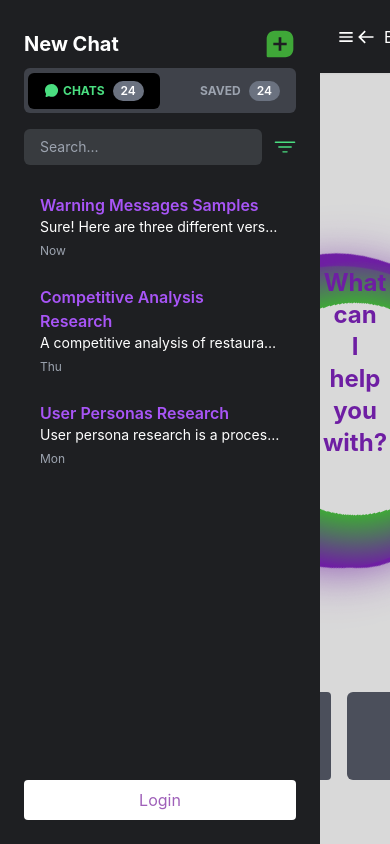
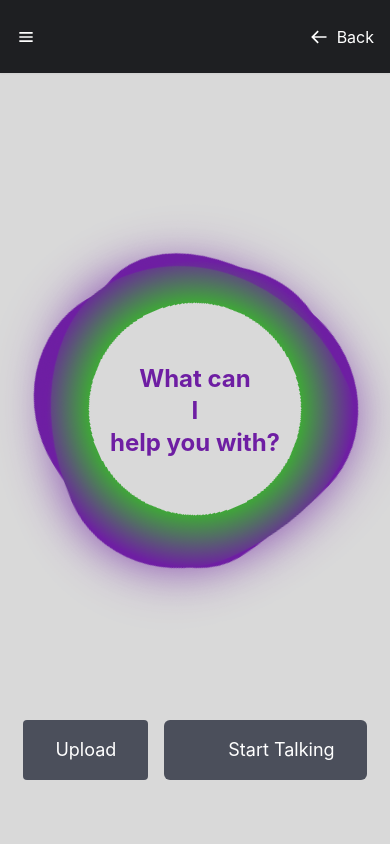
Before and after one commit to itsmeNagesh/doneSocket, a React (Vite) app: page / in a window 390 px wide. Built offline with nearby package versions, Linux system fonts and the light colour scheme; some icons are missing; what speak-tts would draw is missing.

Commit message:
minnor issue fixed

```diff
--- a/src/App.jsx
+++ b/src/App.jsx
@@ -1,5 +1,6 @@
-import { useState } from "react";
+import { useState, useEffect } from "react";
 import { BrowserRouter as Router, Routes, Route } from "react-router-dom";
+import Cookies from "js-cookie";
 import ChatWindow from "./components/ChatWindow";
 import LoginPopup from "./components/LoginPopup";
 import RegisterPopup from "./components/RegisterPopup";
@@ -9,24 +10,37 @@ function App() {
   const [showLoginPopup, setShowLoginPopup] = useState(false);
   const [showRegisterPopup, setShowRegisterPopup] = useState(false);
 
-  // When the user successfully logs in:
+
+  useEffect(() => {
+    const sessionId = Cookies.get("sessionId");
+    if (sessionId) {
+      setIsLoggedIn(true);
+    }
+  }, []);
+
+
   const handleLogin = () => {
     setIsLoggedIn(true);
     setShowLoginPopup(false);
   };
 
-  // When the user has registered, we show the Login popup:
+
+  const handleLogout = () => {
+    console.log("Logging out...");
+    setIsLoggedIn(false);
+    Cookies.remove("sessionId");
+    window.location.href = "https://apexiq.ai";
+  };
+
+
   const handleRegister = () => {
     setShowRegisterPopup(false);
     setShowLoginPopup(true);
   };
-const onLoginSuccess=()=>{
 
-}
   return (
     <Router>
       <div className="min-h-screen bg-gray-100">
-        {/* The ChatWindow is displayed at the root path. */}
         <Routes>
           <Route
             path="/"
@@ -34,12 +48,13 @@ const onLoginSuccess=()=>{
               <ChatWindow
                 isLoggedIn={isLoggedIn}
                 onLogin={() => setShowLoginPopup(true)}
+                onLogout={handleLogout} // Add logout functionality
               />
             }
           />
         </Routes>
 
-        {/* Show the LoginPopup if `showLoginPopup` is true. */}
+        {/* Show LoginPopup if showLoginPopup is true */}
         {showLoginPopup && (
           <LoginPopup
             onClose={() => setShowLoginPopup(false)}
@@ -51,7 +66,7 @@ const onLoginSuccess=()=>{
           />
         )}
 
-        {/* Show the RegisterPopup if `showRegisterPopup` is true. */}
+        {/* Show RegisterPopup if showRegisterPopup is true */}
         {showRegisterPopup && (
           <RegisterPopup
             onClose={() => setShowRegisterPopup(false)}
--- a/src/components/ChatWindow.jsx
+++ b/src/components/ChatWindow.jsx
@@ -4,8 +4,8 @@ import AIPopup from "./AIPopup";
 import AudioWaveButton from "./AudioWaveButton";
 import Sidebar from "./Sidebar";
 import axios from "axios";
-import Speech from 'speak-tts';
-import Hood from './Hood';
+import Speech from "speak-tts";
+import Hood from "./Hood";
 // import AudioPlayer from '../components/AudioPlayer';
 const speech = new Speech();
 if (speech.hasBrowserSupport()) {
@@ -19,12 +19,12 @@ if (speech.hasBrowserSupport()) {
   });
 }
 
-const ChatWindow = ({ isLoggedIn, onLogin }) => {
+const ChatWindow = ({ isLoggedIn, onLogin, onLogout }) => {
   const [showAIPopup, setShowAIPopup] = useState(false);
   const [history, setHistory] = useState([]);
   const [uploadedFileName, setUploadedFileName] = useState("");
   const [isRecording, setIsRecording] = useState(false);
-  const [isSidebarOpen, setIsSidebarOpen] = useState(true);
+  const [isSidebarOpen, setIsSidebarOpen] = useState(window.innerWidth > 1024);
   const formData = useRef(new FormData());
   const audioChunks = useRef([]);
   const mediaRecorder = useRef(null);
@@ -38,13 +38,17 @@ const ChatWindow = ({ isLoggedIn, onLogin }) => {
   // Handle Data Upload pdf file
   const sendFormDataToBackend = async () => {
     try {
-      const csrfToken = Cookies.get('X-CSRFToken');
-      const response = await axios.post("https://api.apexiq.ai/tp/upload/", formData.current, {
+      const csrfToken = Cookies.get("X-CSRFToken");
+      const response = await axios.post(
+        "https://api.apexiq.ai/tp/upload/",
+        formData.current,
+        {
           headers: {
             "X-CSRFToken": csrfToken,
             "Content-Type": "multipart/form-data",
           },
-      });
+        }
+      );
       console.log("Response fron Upload api:", response.data);
       // formData.current.delete("file");
     } catch (error) {
@@ -96,16 +100,20 @@ const ChatWindow = ({ isLoggedIn, onLogin }) => {
     if (mediaRecorder.current && mediaRecorder.current.state === "recording") {
       mediaRecorder.current.stop();
       mediaRecorder.current.onstop = async () => {
-        const audioBlob = new Blob(audioChunks.current, { type: 'audio/wav' });
+        const audioBlob = new Blob(audioChunks.current, { type: "audio/wav" });
         const audioFormData = new FormData();
         audioFormData.append("audio", audioBlob);
 
         try {
-          const response = await axios.post("http://localhost:3000/process-audio", audioFormData, {
+          const response = await axios.post(
+            "http://localhost:3000/process-audio",
+            audioFormData,
+            {
               headers: {
                 "Content-Type": "multipart/form-data",
               },
-          });
+            }
+          );
           const textResponse = response.data.text;
           console.log("Received text response:", textResponse);
           await speech.speak({
@@ -143,7 +151,6 @@ const ChatWindow = ({ isLoggedIn, onLogin }) => {
     setIsSidebarOpen(!isSidebarOpen);
   };
 
-
   // Websocket connection
   // useEffect(() => {
   //   socket.current = io('wss://api.apexiq.ai/ws/audio/');
@@ -168,23 +175,49 @@ const ChatWindow = ({ isLoggedIn, onLogin }) => {
   // }, []);
   const exampleData = {
     text: "You're asking the million-dollar question: what is an agent? Well, let me break it down for you in simple terms.",
-            audio: "1S4FOzI0Cjvk/vo6LOf5OiPYEjv3FBQ7qZcdO4rGHTu+Khg77kgVO53fIDvf+DI7Id4oO8H0ITtk4ik7Or8kOyF/DTuESgk7s20GO+Fh5jpeMec6/qvsOicc1" // Example Base64 audio
+    audio:
+      "1S4FOzI0Cjvk/vo6LOf5OiPYEjv3FBQ7qZcdO4rGHTu+Khg77kgVO53fIDvf+DI7Id4oO8H0ITtk4ik7Or8kOyF/DTuESgk7s20GO+Fh5jpeMec6/qvsOicc1", // Example Base64 audio
   };
 
   return (
     <div className="flex h-screen bg-[#D9D9D9]">
-      {isSidebarOpen && <Sidebar onNewChat={handleNewChat} onLogin={onLogin} history={[]} isLoggedIn={isLoggedIn} />}
-      <div className={`flex-1 flex flex-col min-h-screen overflow-hidden ${isSidebarOpen ? 'ml-80' : 'ml-0'}`}>
+      {isSidebarOpen && (
+        <Sidebar
+          onNewChat={handleNewChat}
+          onLogin={onLogin}
+          history={[]}
+          isLoggedIn={isLoggedIn}
+        />
+      )}
+      <div
+        className={`flex-1 flex flex-col min-h-screen overflow-hidden ${
+          isSidebarOpen ? "ml-80" : "ml-0"
+        }`}
+      >
         <header className="bg-[#1E1F22] h-[75px] p-4 shadow-sm flex justify-between items-center">
           <div className="flex items-center">
-            <button className="flex items-center text-white hover:text-purple-600 transition-colors" onClick={toggleSidebar}>
+            <button
+              className="flex items-center text-white hover:text-purple-600 transition-colors"
+              onClick={toggleSidebar}
+            >
               <BiMenu className="text-xl" />
             </button>
           </div>
-          <button className="flex items-center text-white hover:text-purple-600 transition-colors">
+
+          <div className="flex items-center space-x-4">
+            {isLoggedIn && (
+              <button
+                className="flex items-center hover:text-purple-600 transition-colors bg-white text-black px-4 py-2 rounded"
+                onClick={onLogout} // ✅ Fixed: Corrected `onClick` attribute
+              >
+                <span className="ml-2">Logout</span>
+              </button>
+            )}
+            <button className="flex items-center text-white hover:text-purple-600 transition-colors"  onClick={() => (window.location.href = "https://apexiq.ai")}>
               <BiArrowBack className="text-xl" />
               <span className="ml-2">Back</span>
             </button>
+          </div>
         </header>
 
         {!showAIPopup ? (
@@ -194,7 +227,9 @@ const ChatWindow = ({ isLoggedIn, onLogin }) => {
             </div>
             <div className="fixed top-3/2 transform -translate-y-1/2 flex justify-center">
               <h5 className="text-center font-bold text-[#6E1EA3] text-2xl">
-      What can<br />I<br />help you with?
+                What can
+                <br />I<br />
+                help you with?
               </h5>
               {/* <AudioPlayer text={exampleData.text} audioBase64={exampleData.audio} /> */}
             </div>
@@ -214,7 +249,6 @@ const ChatWindow = ({ isLoggedIn, onLogin }) => {
               </div>
             </div>
           </main>
-
         ) : (
           <AIPopup
             onClose={() => setShowAIPopup(false)}
```
Lines whose indentation alone changed are shown as unchanged.
